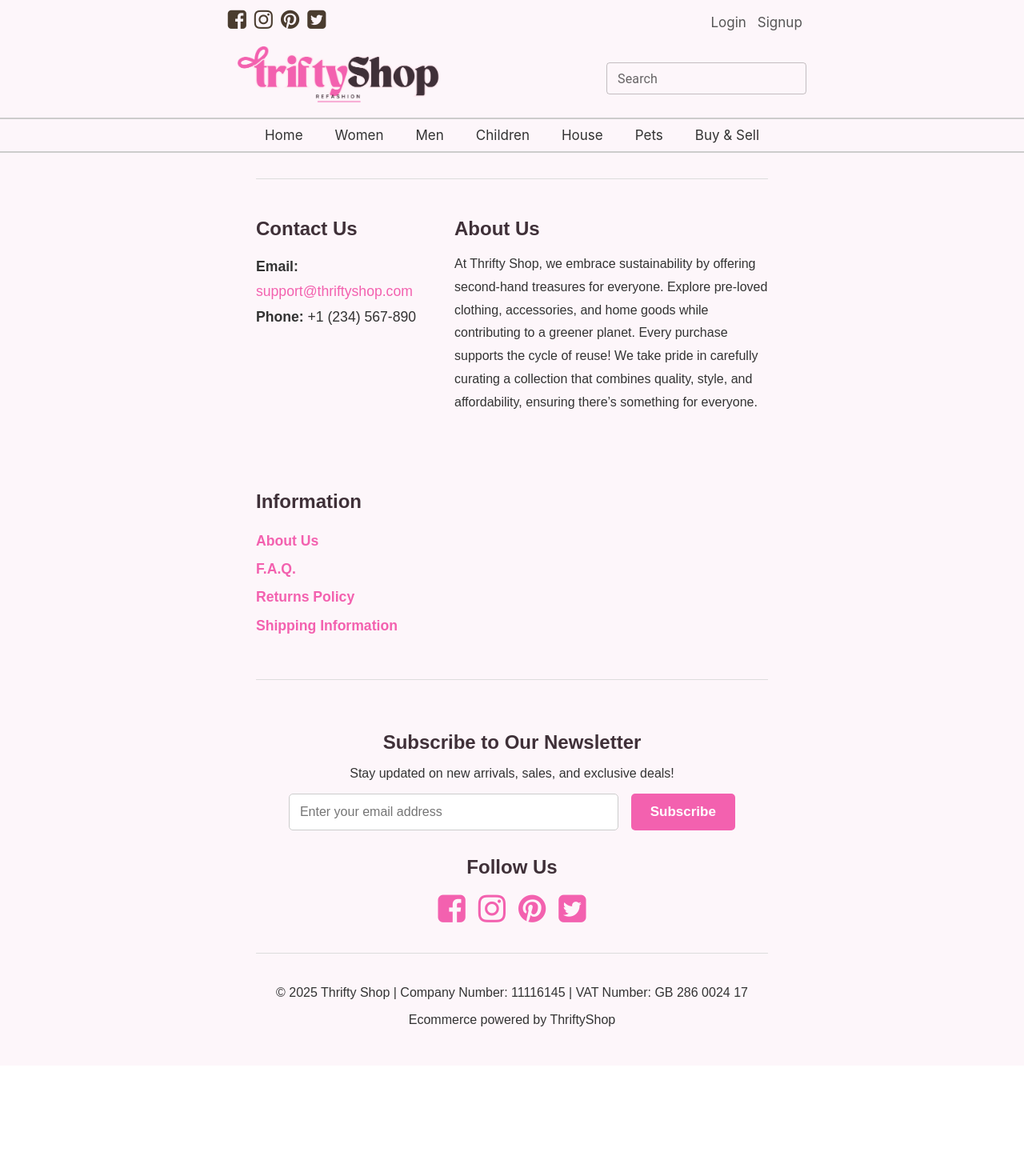
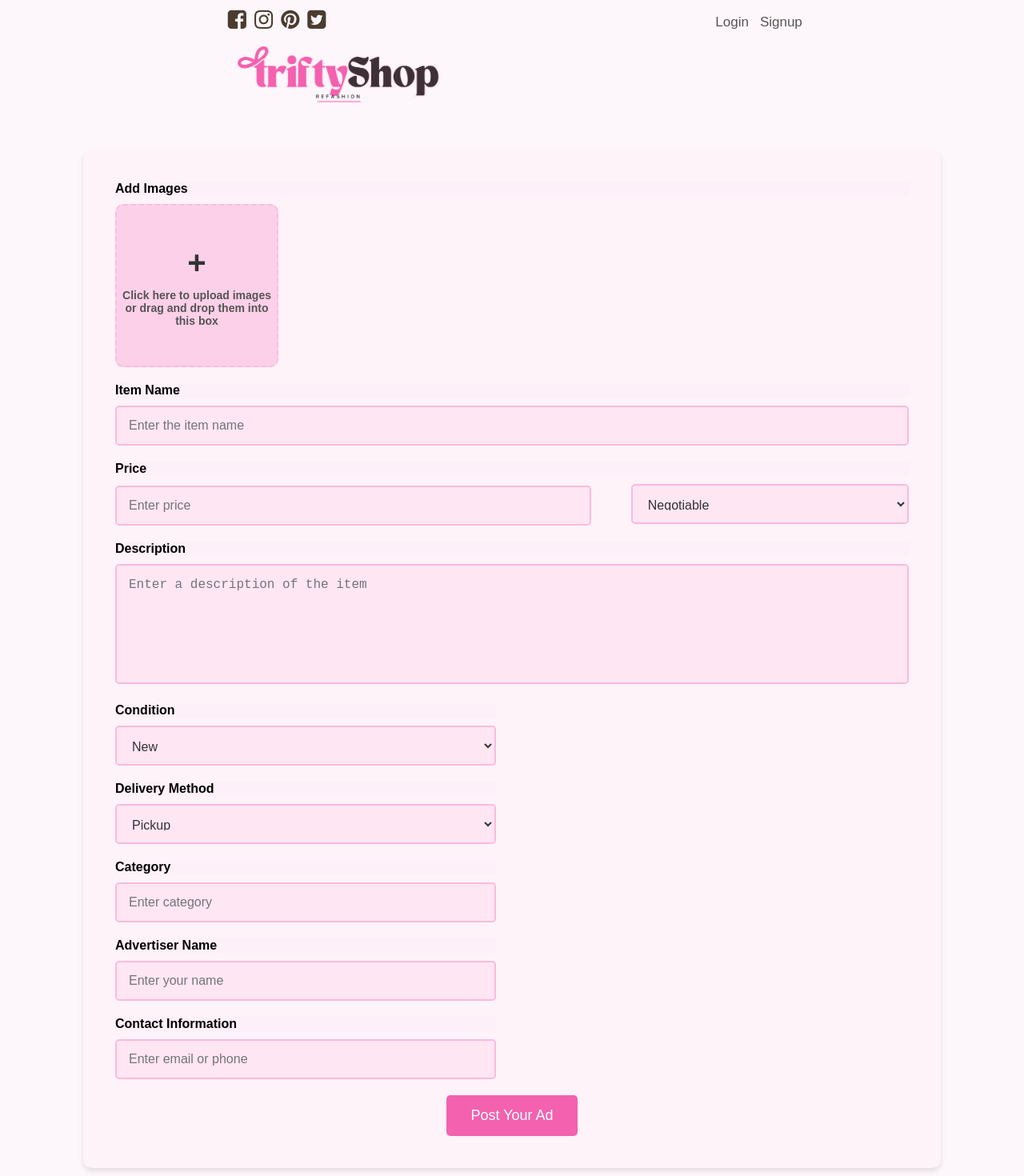
Before and after one commit to ana11ogrizovic/TriftyShop, a React (Create React App) app in the folder triftshop-frontend/: page /addlisting in a window 1280 px wide. Shown: the top 1470 px of the page at 80% size. Before the commit the page ends 1332 px from the top, so only its background shows below. Built offline with nearby package versions, Linux system fonts and the light colour scheme; a small style sheet from the web is missing.

Commit message:
Added listing page

```diff
--- a/triftshop-frontend/src/App.js
+++ b/triftshop-frontend/src/App.js
@@ -9,6 +9,7 @@
 import Home from './pages/home/Home';
 import Cart from './pages/cart/Cart';
 import EditProfile from './pages/editprofile/EditProfile';
+import AdForm from "./components/adForm/AdForm";
 
 function App() {
   const [isLoggedIn, setIsLoggedIn] = useState(false);
@@ -31,14 +32,12 @@
     navigate('/login');
   };
 
-  // Logika za prikazivanje NavMenu
-  const shouldDisplayNavMenu = location.pathname !== '/userpanel';
+  const shouldDisplayNavMenu = location.pathname !== '/userpanel' && location.pathname !== '/addlisting';
+
 
   return (
     <>
-      {/* Header se uvek prikazuje */}
       <Header isLoggedIn={isLoggedIn} userEmail={userEmail} onLogout={handleLogout} />
-      {/* NavMenu se prikazuje samo ako nije na stranici UserPanel */}
       {shouldDisplayNavMenu && <NavMenu />}
       <Routes>
         <Route path="/login" element={<Login onLogin={handleLogin} />} />
@@ -47,6 +46,7 @@
         <Route path="/editprofile" element={<EditProfile />} />
         <Route path="/" element={<Home />} />
         <Route path="/cart" element={<Cart />} />
+        <Route path="/addlisting" element={<AdForm />} />
       </Routes>
       {/* Footer se uvek prikazuje */}
       <Footer />
--- a/triftshop-frontend/src/components/Header/Header.js
+++ b/triftshop-frontend/src/components/Header/Header.js
@@ -5,9 +5,11 @@
 import logo from '../../assets/logo/logo.png';
 import 'font-awesome/css/font-awesome.min.css';
 import { FaPlus } from 'react-icons/fa'; // Importuj plus ikonu
+import { useNavigate } from "react-router-dom";
 
 const Header = ({ isLoggedIn, userEmail, onLogout }) => {
   const location = useLocation();
+  const navigate = useNavigate();
   console.log("Current path:", location.pathname);
 
   const [anchorElUser, setAnchorElUser] = React.useState(null);
@@ -21,6 +23,7 @@
   };
 
   const isUserPanelPage = location.pathname.includes('/userpanel'); // Provera da li smo na userpanel stranici
+  const isAddListingPage = location.pathname.includes('/addlisting'); // Provera da li smo na addlisting stranici
 
   return (
     <header>
@@ -42,9 +45,10 @@
 
         <nav>
           <ul style={{ listStyleType: 'none', margin: 0, padding: 0, display: 'flex', paddingTop: '0.5rem' }}>
-            {isLoggedIn && (
+            {isLoggedIn && !isAddListingPage && ( // Provera da li nismo na addlisting stranici
               <li style={{ marginRight: '10px' }}>
                 <Button
+                  onClick={() => navigate("/addlisting")}
                   variant="contained"
                   style={{
                     backgroundColor: '#3F3038', // Postavlja prilagođenu boju pozadine
@@ -53,7 +57,7 @@
                     alignItems: 'center',
                     fontSize: '14px',
                     marginBottom: '-0.5rem',
-                  width: '210px',
+                    width: '250px',
                     marginRight: '0.2rem'
                   }}
                 >
@@ -101,18 +105,46 @@
 
         <div style={{ flex: 1, display: 'flex', justifyContent: 'flex-end', alignItems: 'center' }}>
           {/* Ako smo na stranici userpanel, prikazujemo dugme "Dodaj oglas" */}
-          {isUserPanelPage && (
+          {isLoggedIn && (
   <>
     <Button
-                  style={{ textDecoration: 'none', color: '#221202d1', marginRight: '0.4rem', width: '210px', backgroundColor: 'rgba(243, 97, 175)', textTransform: 'lowercase', fontSize: '16px',marginTop: '-3.5rem', }}
+      style={{
+        textDecoration: 'none',
+        color: '#221202d1',
+        marginRight: '0.4rem',
+        width: '250px',
+        backgroundColor: 'rgba(243, 97, 175)',
+        textTransform: 'lowercase',
+        fontSize: '16px',
+        marginTop: '-3.5rem',
+      }}
       onClick={handleUserMenuOpen}
     >
       {userEmail}
-                  <i className="fa fa-caret-down" aria-hidden="true" style={{ fontSize: '14px', marginLeft: '5px' }}></i>
+      <i
+        className="fa fa-caret-down"
+        aria-hidden="true"
+        style={{ fontSize: '14px', marginLeft: '5px' }}
+      ></i>
     </Button>
+    <Menu
+                  anchorEl={anchorElUser}
+                  open={Boolean(anchorElUser)}
+                  onClose={handleUserMenuClose}
+                >
+                  <MenuItem onClick={handleUserMenuClose}>
+                    <Link to="/editprofile" style={{ textDecoration: 'none', color: 'inherit', width: '180px' }}>
+                      Edit Profile
+                    </Link>
+                  </MenuItem>
+                  <MenuItem onClick={onLogout} style={{ color: 'red' }}>
+                    Logout
+                  </MenuItem>
+                </Menu>
   </>
 )}
-          {!isUserPanelPage && (
+
+          {!isUserPanelPage && !isAddListingPage && ( // Proverava da li nismo na stranici addlisting
             <TextField
               label="Search"
               variant="outlined"
@@ -120,7 +152,6 @@
               style={{ marginRight: '0', width: '250px', marginLeft: '2%' }}
             />
           )}
-
         </div>
       </Toolbar>
     </header>
--- /dev/null
+++ b/triftshop-frontend/src/components/adForm/AdForm.css
@@ -0,0 +1,110 @@
+body {
+    background-color: #fdf6fa;
+    font-family: Arial, sans-serif;
+    margin: 0;
+    padding: 0;
+  }
+  .page-container {
+    width: 100%;
+    padding: 40px 20px;
+    box-sizing: border-box;
+    text-align: center;
+  }
+
+  h1 {
+    margin-bottom: 30px;
+    color: #333;
+    font-size: 36px;
+  }
+
+  .large-form {
+    width: 80%;
+    max-width: 1200px;
+    margin: auto;
+    padding: 40px;
+    background: #eb62b705; /* Svetlo plava boja */
+    border-radius: 10px;
+    box-shadow: 0 4px 6px rgba(0, 0, 0, 0.1);
+}
+
+
+  .form-group {
+    margin-bottom: 20px;
+    text-align: left;
+  }
+
+  label {
+    display: block;
+    font-size: 16px;
+    font-weight: bold;
+    margin-bottom: 10px;
+    background: #eb62b705; /* Svetlo plava boja */
+
+  }
+
+  input, textarea, select {
+    background-color: #fcbadd3d; /* Svetlo roza pozadina */
+    border: 2px solid #fcbadd; /* Roza boja okvira */
+    color: #333; /* Boja teksta */
+    padding: 15px; /* Povećanje unutrašnjih margina */
+    border-radius: 5px;
+    font-size: 16px;
+    width: 100%; /* Polja će zauzimati celu širinu form-grupe */
+    height: 50px; /* Povećava visinu polja (osim textarea) */
+    box-sizing: border-box; /* Osigurava da padding ne utiče na širinu */
+}
+
+textarea {
+    height: 150px; /* Specifična visina za textarea */
+    resize: none; /* Sprečavanje promene veličine */
+}
+
+
+  .submit-btn {
+    background-color: #F361AF;
+    color: white;
+    border: none;
+    padding: 15px 30px;
+    font-size: 18px;
+    border-radius: 5px;
+    cursor: pointer;
+  }
+
+  .submit-btn:hover {
+    background-color: #f1409fa6;
+  }
+
+
+  .upload-box {
+    width: 200px;
+    height: 200px;
+    background-color: #fcbadd9a; /* Light pink background */
+    border: 2px dashed #fcbadd; /* Pink dashed border */
+    display: flex;
+    justify-content: center;
+    align-items: center;
+    flex-direction: column;
+    cursor: pointer;
+    border-radius: 10px;
+    margin-bottom: 20px;
+    transition: background-color 0.3s ease, border-color 0.3s ease;
+    text-align: center;
+  }
+
+  .upload-box:hover {
+    background-color: #fcbadd; /* Darker pink background on hover */
+    border-color: #f361af; /* Darker pink border on hover */
+  }
+
+  .upload-icon {
+    font-size: 40px;
+    font-weight: bold;
+    color: #333;
+    margin-bottom: 10px; /* Space between icon and text */
+  }
+
+  .upload-text {
+    font-size: 14px;
+    font-weight: bold;
+    color: #555;
+  }
--- /dev/null
+++ b/triftshop-frontend/src/components/adForm/AdForm.js
@@ -0,0 +1,170 @@
+import React, { useState } from "react";
+import "./AdForm.css"; // CSS for styles
+
+const AdForm = () => {
+    const [formData, setFormData] = useState({
+        images: [],
+        itemName: "",
+        price: "",
+        priceOption: "negotiable", // New field for price dropdown
+        description: "",
+        condition: "new",
+        deliveryMethod: "pickup",
+        category: "",
+        advertiserName: "",
+        contactInfo: "",
+    });
+
+    const handleInputChange = (e) => {
+        const { name, value } = e.target;
+        setFormData({ ...formData, [name]: value });
+    };
+
+    const handleFileUpload = (e) => {
+        setFormData({ ...formData, images: Array.from(e.target.files) });
+    };
+
+    const handleSubmit = (e) => {
+        e.preventDefault();
+        console.log("Submitted Data:", formData);
+    };
+
+    return (
+        <div className="page-container">
+            <form className="large-form" onSubmit={handleSubmit}>
+                {/* Image Upload */}
+                <div className="form-group">
+  <label>Add Images</label>
+  <div className="upload-box" onClick={() => document.getElementById('file-input').click()}>
+    <span className="upload-icon">+</span>
+    <span className="upload-text">Click here to upload images or drag and drop them into this box</span>
+  </div>
+  <input
+    id="file-input"
+    type="file"
+    multiple
+    accept="image/*"
+    onChange={handleFileUpload}
+    style={{ display: "none" }} // Hide the default input element
+  />
+</div>
+
+
+                {/* Item Name */}
+                <div className="form-group">
+                    <label>Item Name</label>
+                    <input
+                        type="text"
+                        name="itemName"
+                        placeholder="Enter the item name"
+                        value={formData.itemName}
+                        onChange={handleInputChange}
+                    />
+                </div>
+
+                {/* Price with Dropdown */}
+                <div className="form-group price-group">
+                    <label>Price</label>
+                    <input
+                        type="number"
+                        name="price"
+                        placeholder="Enter price"
+                        value={formData.price}
+                        onChange={handleInputChange}
+                        style={{ width: "60%" }} // Adjusted width for price input
+                    />
+                    <select
+                        name="priceOption"
+                        value={formData.priceOption}
+                        onChange={handleInputChange}
+                        style={{ width: "35%", marginLeft: "5%" }} // Adjusted width and margin for dropdown
+                    >
+                        <option value="free">Free</option>
+                        <option value="negotiable">Negotiable</option>
+                    </select>
+                </div>
+
+                {/* Description */}
+                <div className="form-group">
+                    <label>Description</label>
+                    <textarea
+                        name="description"
+                        rows="5"
+                        placeholder="Enter a description of the item"
+                        value={formData.description}
+                        onChange={handleInputChange}
+                    />
+                </div>
+
+                {/* Condition and Delivery Method */}
+                <div className="form-row">
+                    <div className="form-group" style={{ width: "48%" }}>
+                        <label>Condition</label>
+                        <select
+                            name="condition"
+                            value={formData.condition}
+                            onChange={handleInputChange}
+                        >
+                            <option value="new">New</option>
+                            <option value="used">Used</option>
+                        </select>
+                    </div>
+                    <div className="form-group" style={{ width: "48%" }}>
+                        <label>Delivery Method</label>
+                        <select
+                            name="deliveryMethod"
+                            value={formData.deliveryMethod}
+                            onChange={handleInputChange}
+                        >
+                            <option value="pickup">Pickup</option>
+                            <option value="delivery">Delivery</option>
+                        </select>
+                    </div>
+                </div>
+
+                {/* Category */}
+                <div className="form-group" style={{ width: "48%" }}>
+                    <label>Category</label>
+                    <input
+                        type="text"
+                        name="category"
+                        placeholder="Enter category"
+                        value={formData.category}
+                        onChange={handleInputChange}
+                    />
+                </div>
+
+                {/* Advertiser Name and Contact Information */}
+                <div className="form-row">
+                    <div className="form-group" style={{ width: "48%" }}>
+                        <label>Advertiser Name</label>
+                        <input
+                            type="text"
+                            name="advertiserName"
+                            placeholder="Enter your name"
+                            value={formData.advertiserName}
+                            onChange={handleInputChange}
+                        />
+                    </div>
+                    <div className="form-group" style={{ width: "48%" }}>
+                        <label>Contact Information</label>
+                        <input
+                            type="text"
+                            name="contactInfo"
+                            placeholder="Enter email or phone"
+                            value={formData.contactInfo}
+                            onChange={handleInputChange}
+                        />
+                    </div>
+                </div>
+
+                {/* Submit Button */}
+                <button type="submit" className="submit-btn">
+                    Post Your Ad
+                </button>
+            </form>
+        </div>
+    );
+};
+
+export default AdForm;
```
Also changed, not shown: triftshop-frontend/src/pages/addlisting/AddListing.js (added). Lines whose indentation alone changed are shown as unchanged.
